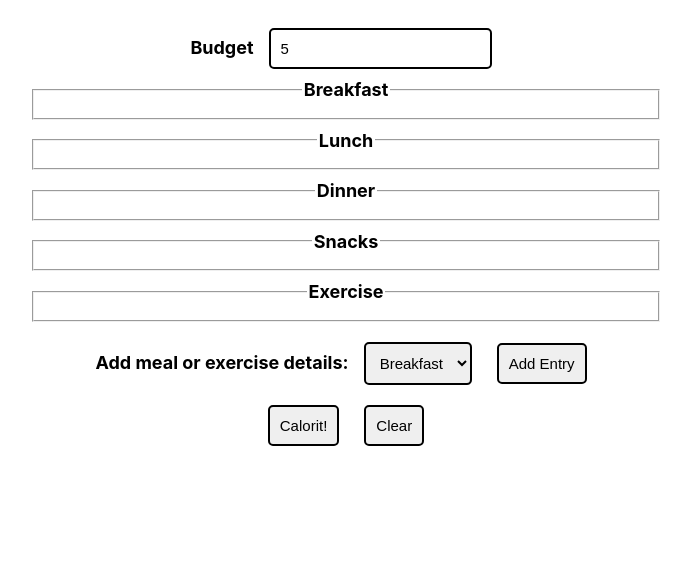
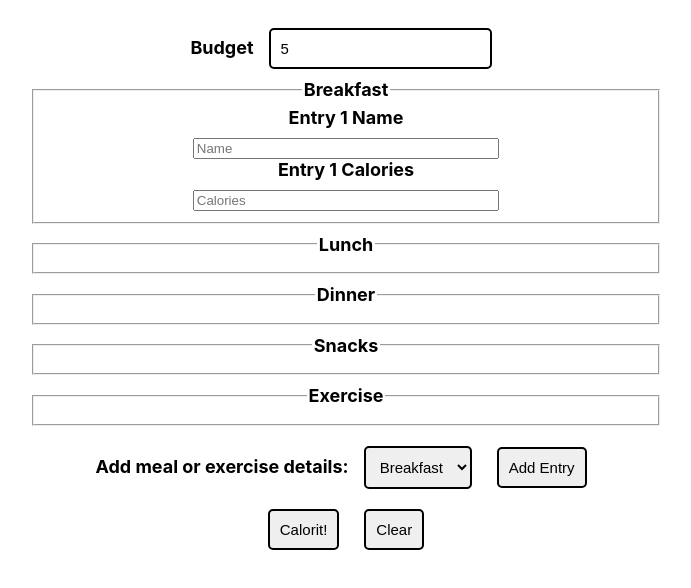
Before and after one commit to varun4sid/Calorit, a plain HTML site: page index.html in a window 1280 px wide. Both pictures are taken after typing "5" into the empty fields and a click on the button "Add Entry". Shown: the part 120-708 px from the top of the page, without its empty margins (294-985 px from the left). Drawn offline with Linux system fonts and the light colour scheme.

Commit message:
Feature add entry

```diff
--- a/index.html
+++ b/index.html
@@ -57,5 +57,6 @@
         </form>
       </div>
 		</main>
+		<script src="./script.js"></script>
 	</body>
 </html>
--- /dev/null
+++ b/script.js
@@ -0,0 +1,16 @@
+const addEntryButton = document.getElementById('add-entry');
+const entryDropdown = document.getElementById('entry-dropdown');
+
+function addEntry() {
+    const targetInputContainer = document.querySelector(`#${entryDropdown.value} .input-container`);
+    const entryNumber = targetInputContainer.querySelectorAll('input[type="text"]').length + 1;
+    const HTMLString = `
+    <label for="${entryDropdown.value}-${entryNumber}-name">Entry ${entryNumber} Name</label>
+    <input type="text" id="${entryDropdown.value}-${entryNumber}-name" placeholder="Name" />
+    <label for="${entryDropdown.value}-${entryNumber}-calories">Entry ${entryNumber} Calories</label>
+    <input type="number" min="0" id="${entryDropdown.value}-${entryNumber}-calories" placeholder="Calories"
+    />`;
+    targetInputContainer.insertAdjacentHTML('beforeend', HTMLString);
+}
+
+addEntryButton.addEventListener("click", addEntry);
--- a/styles.css
+++ b/styles.css
@@ -33,3 +33,13 @@ fieldset,label,button,input,select {
 label, legend {
   font-weight: bold;
 }
+
+.input-container {
+  display: flex;
+  flex-direction: column;
+}
+
+.input-container input {
+  width: 50%;
+  margin: auto;
+}
```
